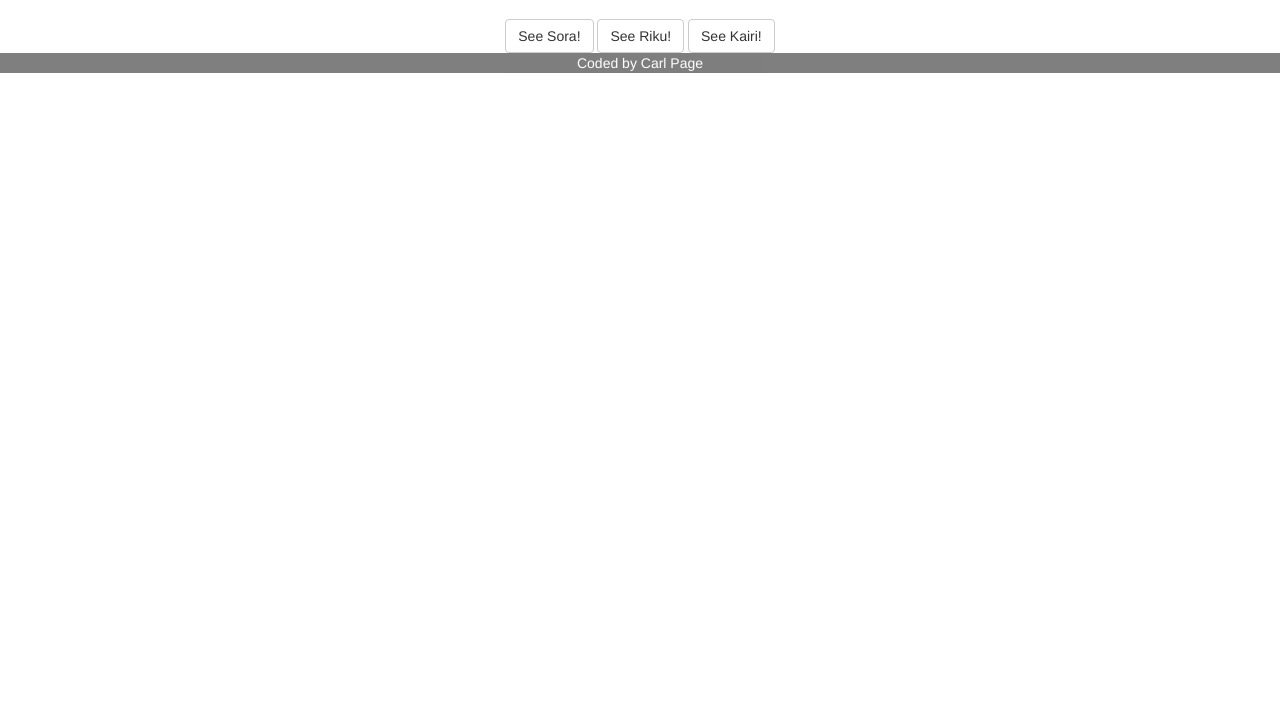
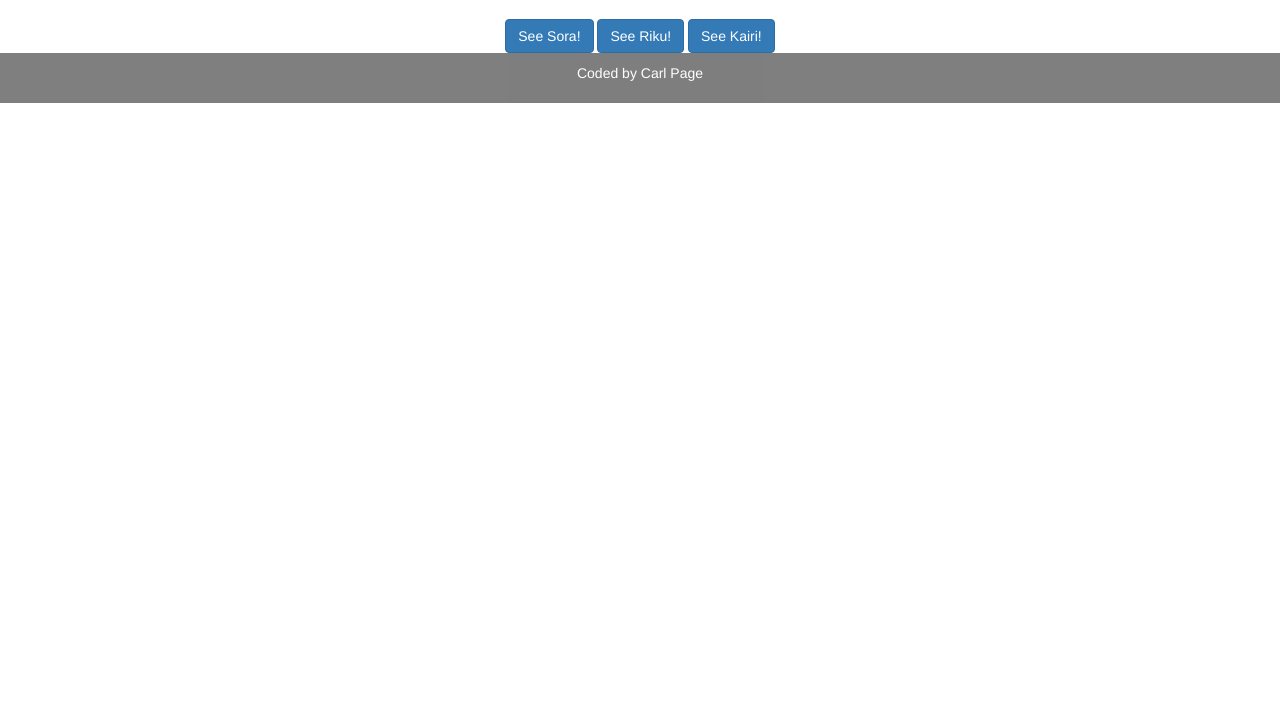
Before and after one commit to carlpage/angular_routes-bootstrap, a website: page public/index.html in a window 1280 px wide. Shown: the part 76-800 px from the top of the page. Drawn offline with nearby package versions, Linux system fonts and the light colour scheme.

Commit message:
completed assignment

```diff
--- a/public/index.html
+++ b/public/index.html
@@ -21,11 +21,11 @@
     <div class="row">
 
       <div class="col-md-12">
-        <button class="btn btn-default" type="submit" ng-click='kc.go("/sora")'>See Sora!</button>
+        <button class="btn btn-primary" type="submit" ng-click='kc.go("/sora")'>See Sora!</button>
 
-        <button class="btn btn-default" type="submit" ng-click='kc.go("/riku")'>See Riku!</button>
+        <button class="btn btn-primary" type="submit" ng-click='kc.go("/riku")'>See Riku!</button>
 
-        <button class="btn btn-default" type="submit" ng-click='kc.go("/kairi")'>See Kairi!</button>
+        <button class="btn btn-primary" type="submit" ng-click='kc.go("/kairi")'>See Kairi!</button>
         <ng-view></ng-view>
       </div>
     </div>
--- a/public/style.css
+++ b/public/style.css
@@ -18,7 +18,8 @@ p {
 footer {
   background-color: black;
   opacity: .5;
-  bottom: 0
+  bottom: 0;
+  padding: 10px;
 }
 
 footer p {
```
